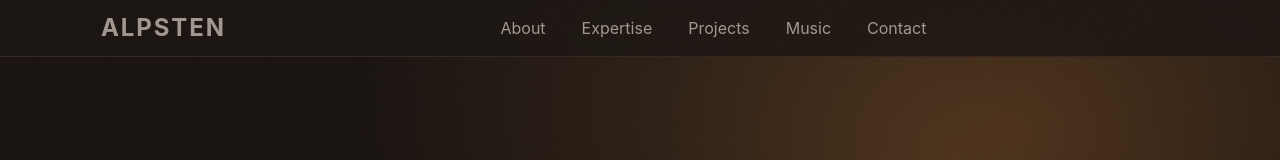
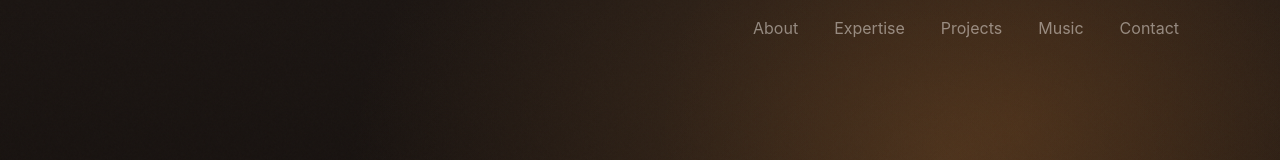
Before and after one commit to alpsten/web-portfolio-react-frontend, a React (Vite) app: page / in a window 1280 px wide. Shown: the top 160 px of the page. Built offline with nearby package versions, Linux system fonts and the light colour scheme.

Commit message:
fix(navbar): use modulo scroll for hero detection and improve mobile styling

```diff
--- a/src/sections/Navbar.tsx
+++ b/src/sections/Navbar.tsx
@@ -1,5 +1,5 @@
 
-import { useState } from "react";
+import { useState, useEffect } from "react";
 
 const LINKS = [
     { href: "#about",     label: "About"     },
@@ -11,18 +11,36 @@ const LINKS = [
 
 export default function Navbar() {
     const [open, setOpen] = useState(false);
+    const [atHero, setAtHero] = useState(true);
+
+    useEffect(() => {
+        let cycleH = 0;
+        const measureCycle = () => {
+            const el = document.getElementById("loop-cycle");
+            if (el) cycleH = el.offsetHeight;
+        };
+        measureCycle();
+        window.addEventListener("resize", measureCycle);
+
+        const onScroll = () => {
+            const scrollInCycle = cycleH > 0 ? window.scrollY % cycleH : window.scrollY;
+            setAtHero(scrollInCycle < window.innerHeight * 0.6);
+        };
+        window.addEventListener("scroll", onScroll, { passive: true });
+
+        return () => {
+            window.removeEventListener("scroll", onScroll);
+            window.removeEventListener("resize", measureCycle);
+        };
+    }, []);
 
     function handleClick() {
         setOpen(false);
     }
 
     return (
-        <nav className="navbar">
+        <nav className={`navbar ${atHero ? "navbar--hero" : ""}`}>
             <div className="navbar__inner container">
-
-                <a className="brand" href="#top" aria-label="Go to top">
-                    <span className="brand__text">Alpsten</span>
-                </a>
 
                 <ul className={`navbar__menu ${open ? "is-open" : ""}`}>
                     {LINKS.map((l) => (
--- a/src/styles/Navbar.scss
+++ b/src/styles/Navbar.scss
@@ -1,18 +1,38 @@
 
 .navbar {
-  position: sticky;
+  position: fixed;
   top: 0;
-  z-index: 50;
+  left: 0;
+  width: 100%;
+  z-index: 100;
   backdrop-filter: blur(8px) saturate(1.05);
   background: var(--navbar-bg);
   border-bottom: 1px solid var(--navbar-border);
+  transition: background 0.4s ease, border-color 0.4s ease, backdrop-filter 0.4s ease;
+}
+
+.navbar--hero {
+  background: transparent;
+  border-color: transparent;
+  backdrop-filter: none;
+}
+
+.navbar--hero .brand__text,
+.navbar--hero .navbar__menu a {
+  color: var(--text);
+  opacity: 0.5;
+}
+
+.navbar--hero .brand:hover .brand__text,
+.navbar--hero .navbar__menu a:hover {
+  opacity: 1;
 }
 
 .navbar__inner {
   height: 56px;
   display:flex;
   align-items:center;
-  justify-content:space-between;
+  justify-content:flex-end;
 }
 
 .navbar__brand {
@@ -116,7 +136,7 @@
     right:0;
     top:56px;
     display:none;
-    background:var(--navbar-bg);
+    background: #1a1108;
     border-bottom:1px solid var(--navbar-border);
   }
 
```
